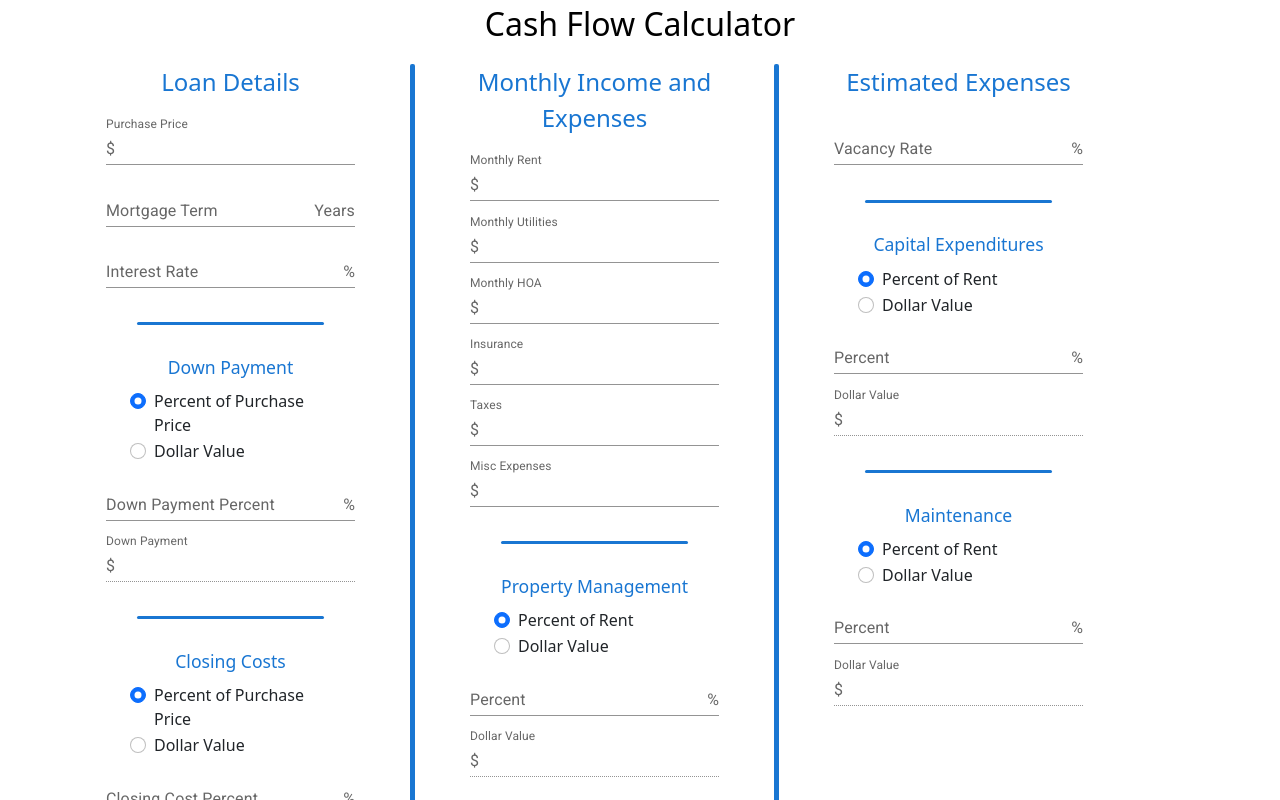
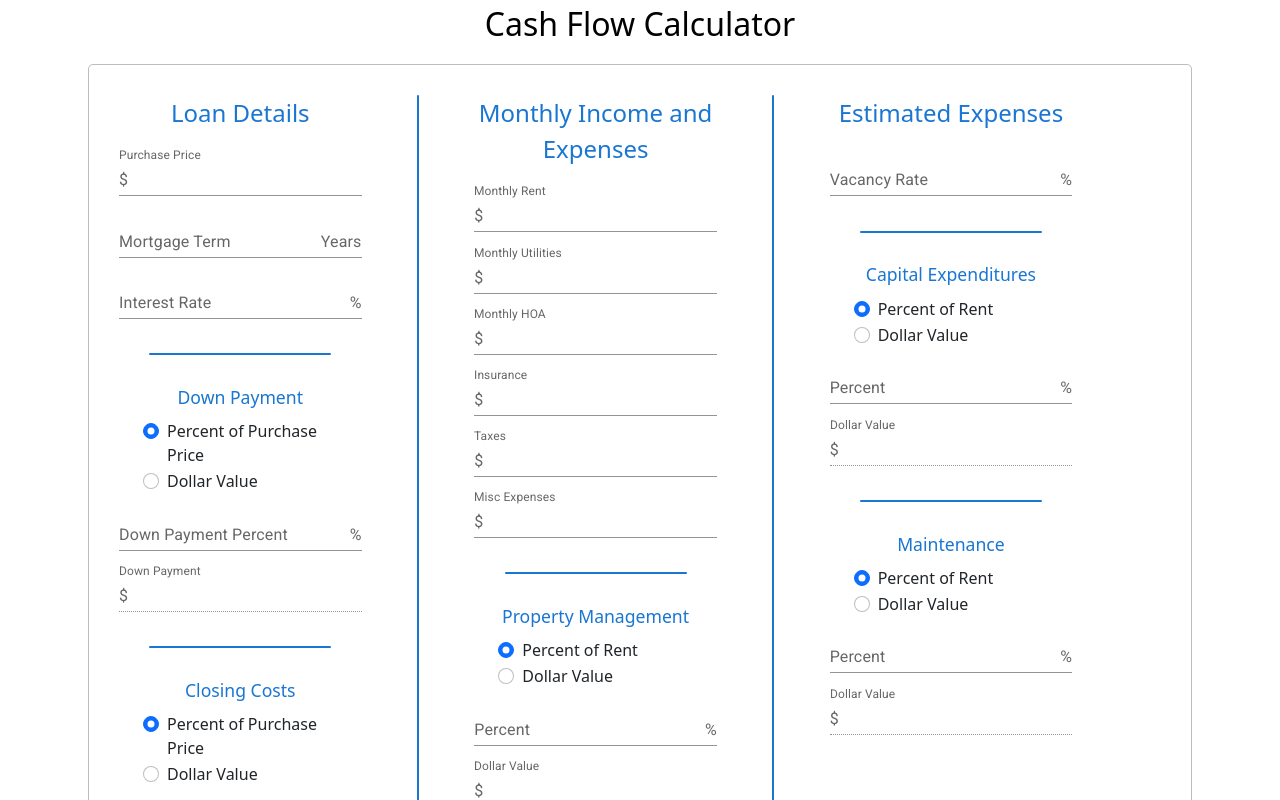
Before and after one commit to juliantglover/real-estate-cash-flow-calculator, a React (Create React App) app in the folder real-estate-cf-calc/: page / in a window 1280 px wide. Shown: the top 800 px of the page. Built offline with nearby package versions, Linux system fonts and the light colour scheme.

Commit message:
styling updates

```diff
--- a/real-estate-cf-calc/src/App.tsx
+++ b/real-estate-cf-calc/src/App.tsx
@@ -1,6 +1,5 @@
 import React, {useState} from 'react';
 import './App.css';
-import Container from 'react-bootstrap/Container';
 import Col from 'react-bootstrap/Col';
 import Row from 'react-bootstrap/Row';
 import { Form, Field } from 'react-final-form';
@@ -13,6 +12,8 @@ import { ErrorText } from './Components/Text/ErrorText';
 import { TextField } from './Components/Form/TextField';
 import { Button } from '@mui/material';
 import Table from '@mui/material/Table';
+import Box from '@mui/material/Box';
+import Container from '@mui/material/Container';
 import TableBody from '@mui/material/TableBody';
 import TableCell from '@mui/material/TableCell';
 import TableContainer from '@mui/material/TableContainer';
@@ -145,12 +146,10 @@ const composeValidators = (...validators) => value =>
   validators.reduce((error, validator) => error || validator(value), undefined)
 
   return (
-    <div className='AppHeight'>
+    <div>
     <Container>
       <Row>
           <Header text="Cash Flow Calculator" weight={500} size={2}/>
-
-
       <Form
       initialValues={
         {
@@ -165,6 +164,11 @@ const composeValidators = (...validators) => value =>
       render={({ handleSubmit, form, submitting, pristine, values }) => (
         <form onSubmit={handleSubmit}>
           <Container>
+            <Box sx={{
+              border: "solid 1px #bdbdbd",
+              borderRadius: "5px",
+              padding: "30px"
+      }}>
           <Row>
             <Col lg={3}>
             <Header color="#1976d2" text="Loan Details" weight={400} size={1.5}/>
@@ -679,7 +683,6 @@ const composeValidators = (...validators) => value =>
 
             </Col>
           </Row>
-          </Container>
           <Spacer margin="1.5em" />
               <Container>
               <Row>
@@ -690,6 +693,8 @@ const composeValidators = (...validators) => value =>
               </Container>
 
             <Spacer margin="1em" />
+          </Box>
+          </Container>
 
         </form>
       )}
--- a/real-estate-cf-calc/src/Components/Layout/ColumnDivider.tsx
+++ b/real-estate-cf-calc/src/Components/Layout/ColumnDivider.tsx
@@ -1,6 +1,6 @@
 
 import React from 'react';
 
-export const ColumnDivider = ({width = "5px" , height ="100%"}) => {
+export const ColumnDivider = ({width = "2px" , height ="100%"}) => {
     return <div style={{backgroundColor:"#1976d2", borderRadius: "2px", height:height, marginLeft: "auto", marginRight: "auto", width:width}}/>
 }
--- a/real-estate-cf-calc/src/Components/Layout/Divider.tsx
+++ b/real-estate-cf-calc/src/Components/Layout/Divider.tsx
@@ -2,5 +2,5 @@
 import React from 'react';
 
 export const Divider = ({margin, width="80%"}) => {
-    return <div style={{borderRadius: "3px", height:"3px", backgroundColor:"#1976d2", marginLeft: "auto", marginRight: "auto", width:width,marginTop:margin,marginBottom:margin}}/>
+    return <div style={{borderRadius: "2px", height:"2px", backgroundColor:"#1976d2", marginLeft: "auto", marginRight: "auto", width:width,marginTop:margin,marginBottom:margin}}/>
 }
```
